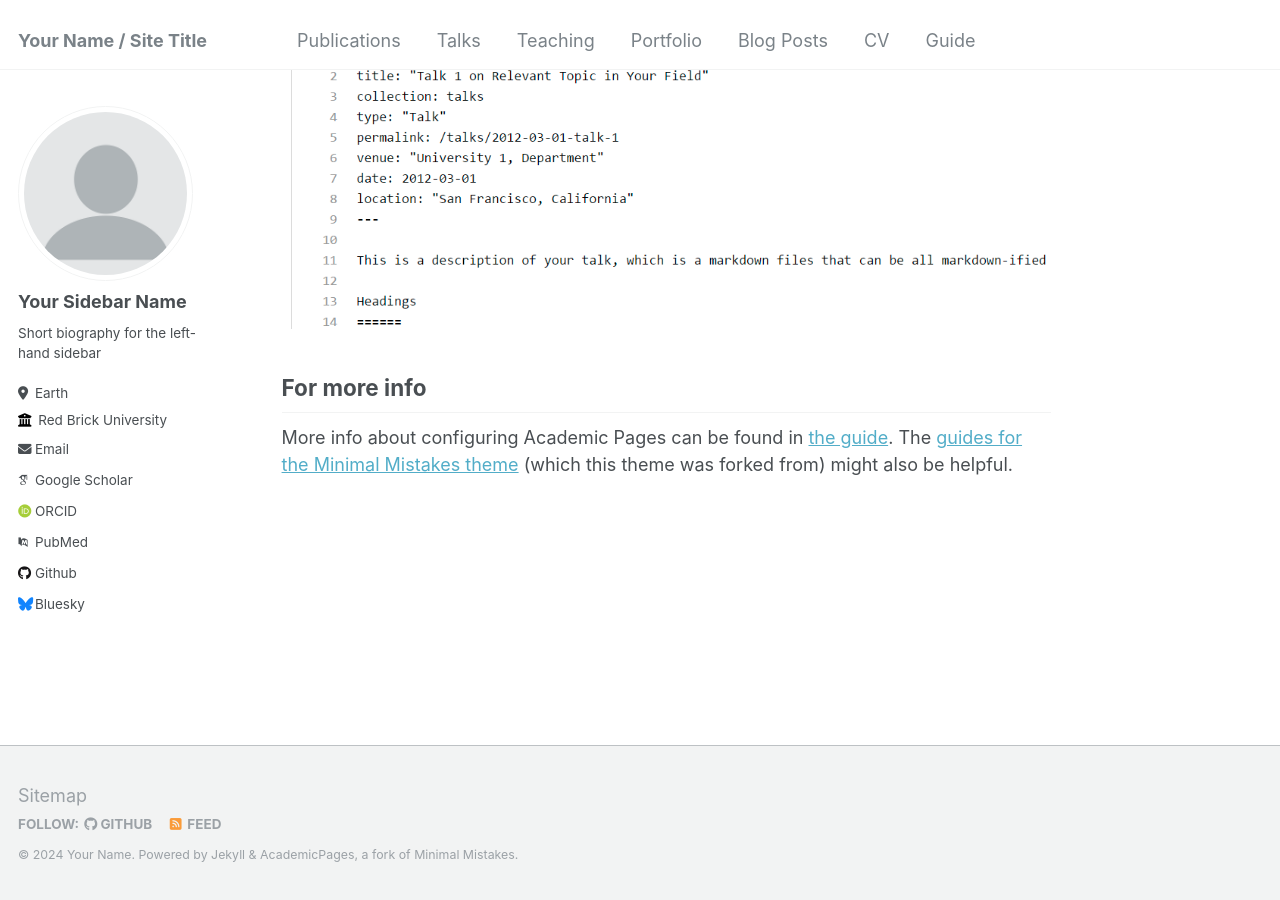
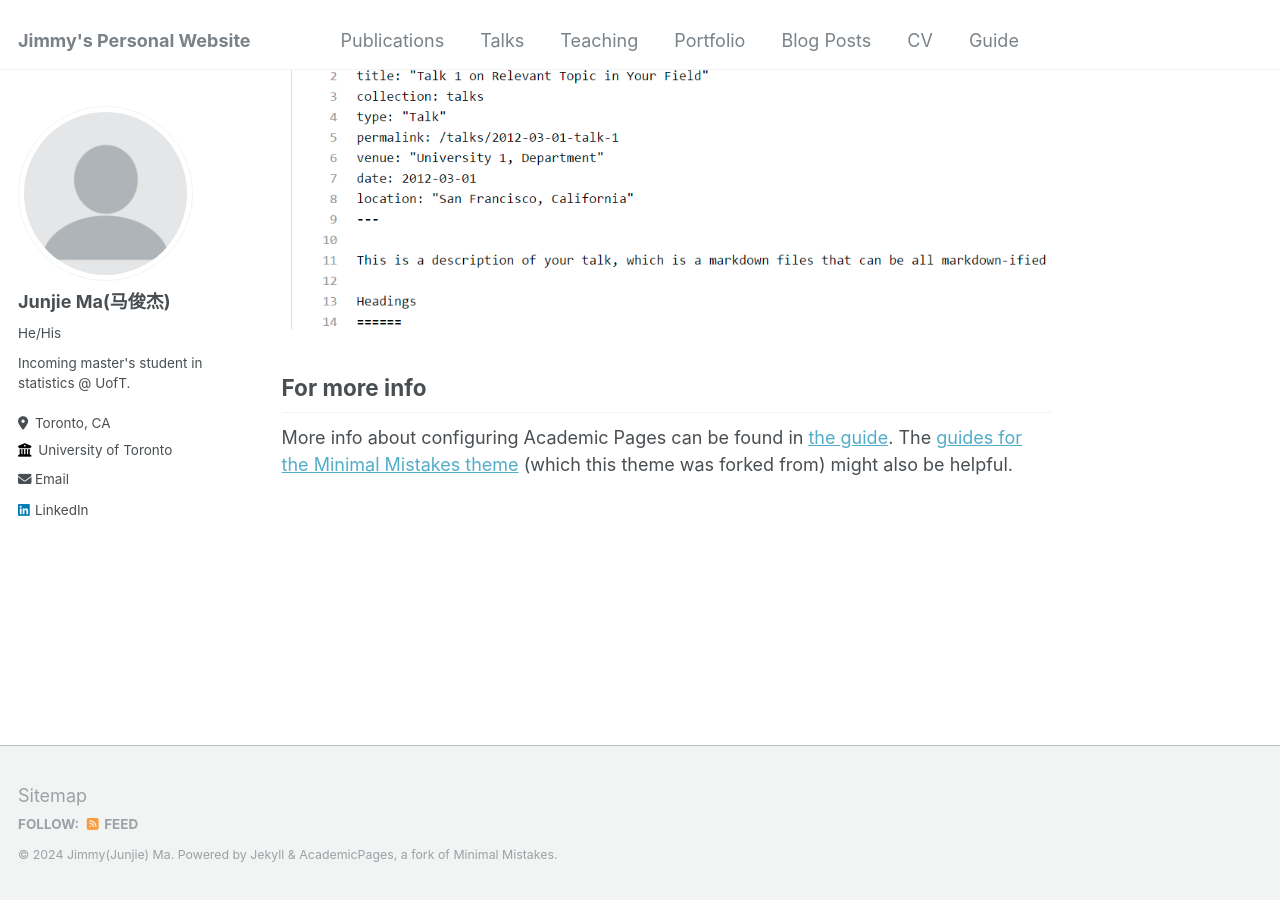
Before and after one commit to JimmyMa1006/JimmyMa1006.github.io, a Jekyll site: the page built from _pages/about.md, in a window 1280 px wide and 900 px high, scrolled down 2660 px. Built offline with Jekyll 4.4.1, drawn with Linux system fonts in a browser that asks for light colours; some web fonts are replaced.

Commit message:
Update _config.yml

```diff
--- a/_config.yml
+++ b/_config.yml
@@ -8,13 +8,13 @@
 
 # Basic Site Settings
 locale                   : "en-US"
-title                    : "Your Name / Site Title"
+title                    : "Jimmy's Personal Website"
 title_separator          : "-"
-name                     : &name "Your Name"
-description              : &description "personal description"
-url                      : https://academicpages.github.io # the base hostname & protocol for your site e.g. "https://mmistakes.github.io"
+name                     : &name "Jimmy(Junjie) Ma"
+description              : &description "An incoming master's student in statistics @ UofT."
+url                      : https://JimmyMa1006.github.io # the base hostname & protocol for your site e.g. "https://mmistakes.github.io"
 baseurl                  : "" # the subpath of your site, e.g. "/blog"
-repository               : "academicpages/academicpages.github.io"
+repository               : "JimmyMa1006/JimmyMa1006.github.io"
 
 # Site Author - The following control what appear as part of the author content on the side bar.
 #               If a field is blank the icon and link will not appear, otherwise it will be shown.
@@ -22,33 +22,33 @@ repository               : "academicpages/academicpages.github.io"
 author:
   # Biographic information
   avatar           : "profile.png"
-  name             : "Your Sidebar Name"
-  pronouns         : # example: "she/her"
-  bio              : "Short biography for the left-hand sidebar"
-  location         : "Earth"
-  employer         : "Red Brick University"
+  name             : "Junjie Ma(马俊杰)"
+  pronouns         : "He/His"
+  bio              : "Incoming master's student in statistics @ UofT."
+  location         : "Toronto, CA"
+  employer         : "University of Toronto"
   uri              : # URL
-  email            : "none@example.org"
+  email            : "junjie.ma@mail.utoronto.ca"
 
   # Academic websites
   arxiv            : # URL - Update with the correct link to your profile
-  googlescholar    : "https://scholar.google.com/citations?user=PS_CX0AAAAAJ"
+  googlescholar    : # "https://scholar.google.com/citations?user=PS_CX0AAAAAJ"
   impactstory      : # URL
-  orcid            : "http://orcid.org/yourorcidurl"
+  orcid            : # "http://orcid.org/yourorcidurl"
   semantic         : # URL
-  pubmed           : "https://www.ncbi.nlm.nih.gov/pubmed/?term=john+snow"
+  pubmed           : # "https://www.ncbi.nlm.nih.gov/pubmed/?term=john+snow"
   researchgate     : # URL
 
   # Repositories and software development
   bitbucket        : # Username - Update with your username on the site
   codepen          : # Username
   dribbble         : # Username
-  github           : "academicpages"
+  github           : # "academicpages"
   kaggle           : # Username
   stackoverflow    : # User number or user number and name (i.e., use "1" or "1/jeff-atwood")
 
   # Social media
-  bluesky          : "bsky.app" # Replace this with you Bluesky username
+  bluesky          : # "bsky.app" # Replace this with you Bluesky username
   facebook         : # Username
   flickr           : # Username
   foursquare       : # Username
@@ -57,7 +57,7 @@ author:
   keybase          : # Username
   instagram        : # Username
   lastfm           : # Username
-  linkedin         : # Username
+  linkedin         : "junjie-m-aa128522b"
   mastodon         : # URL
   medium           : # URL
   pinterest        : # Username
```
